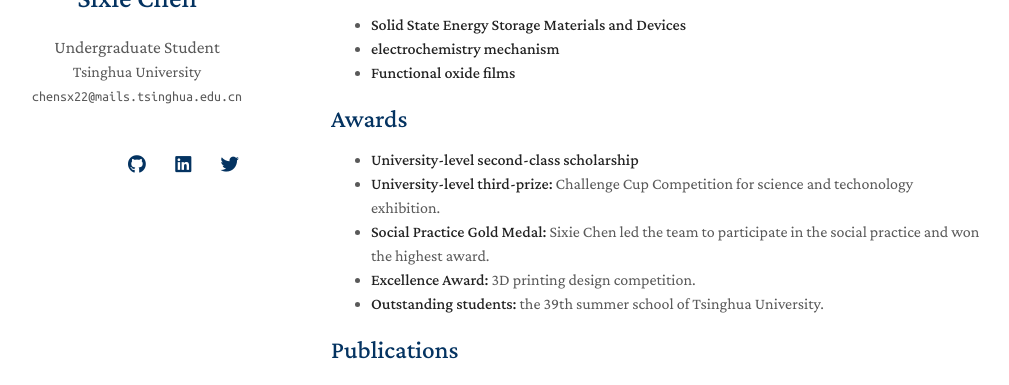
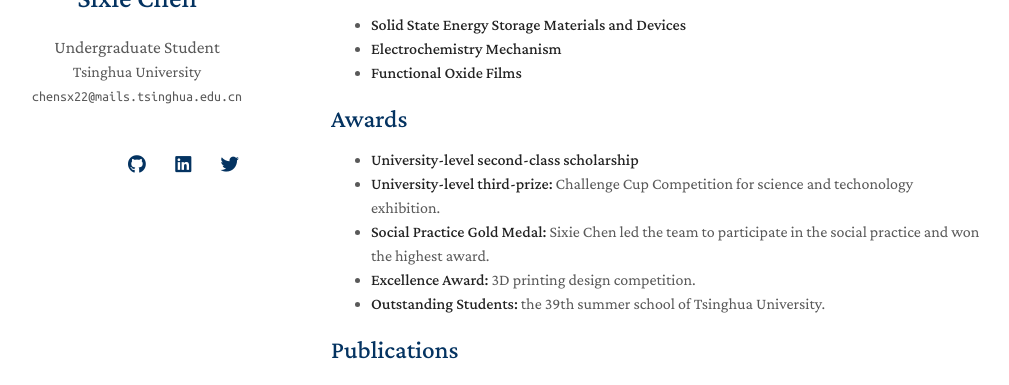
Before and after one commit to SixieChen/Sixie-Chen, a Jekyll site: the page built from index.md, in a window 1280 px wide and 900 px high, cut to the strip 206-591 px from the top of the window. Shown: the whole strip, without its empty margins (139-1148 px from the left). Built offline with Jekyll 4.4.1, drawn with Linux system fonts in a browser that asks for light colours; nearby versions of some CDN libraries; a style sheet for code colours, icons or effects is not loaded; our own code applies the rules of GitHub Pages for plain Markdown files.

```diff
--- a/index.md
+++ b/index.md
@@ -9,8 +9,8 @@ I am an undergraduate student at Tsinghua University, major in Basic Science of
 ## Research Interests
 
 - **Solid State Energy Storage Materials and Devices**
-- **electrochemistry mechanism**
-- **Functional oxide films**
+- **Electrochemistry Mechanism**
+- **Functional Oxide Films**
 
 ## Awards
 
@@ -18,7 +18,7 @@ I am an undergraduate student at Tsinghua University, major in Basic Science of
 - **University-level third-prize:** Challenge Cup Competition for science and techonology exhibition.
 - **Social Practice Gold Medal:** Sixie Chen led the team to participate in the social practice and won the highest award.
 - **Excellence Award:** 3D printing design competition.
-- **Outstanding students:** the 39th summer school of Tsinghua University.
+- **Outstanding Students:** the 39th summer school of Tsinghua University.
 
 {% include_relative _includes/publications.md %}
 
```
